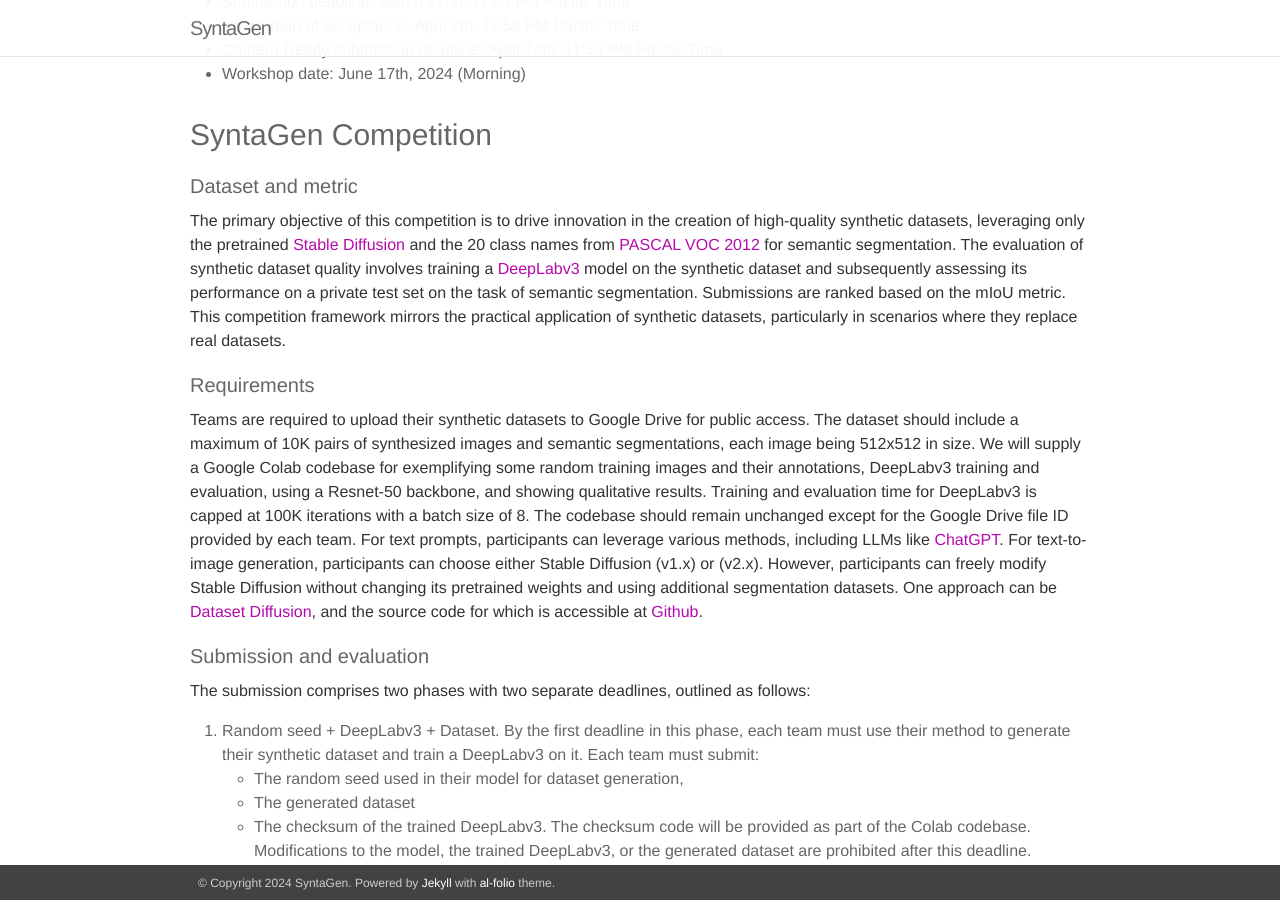
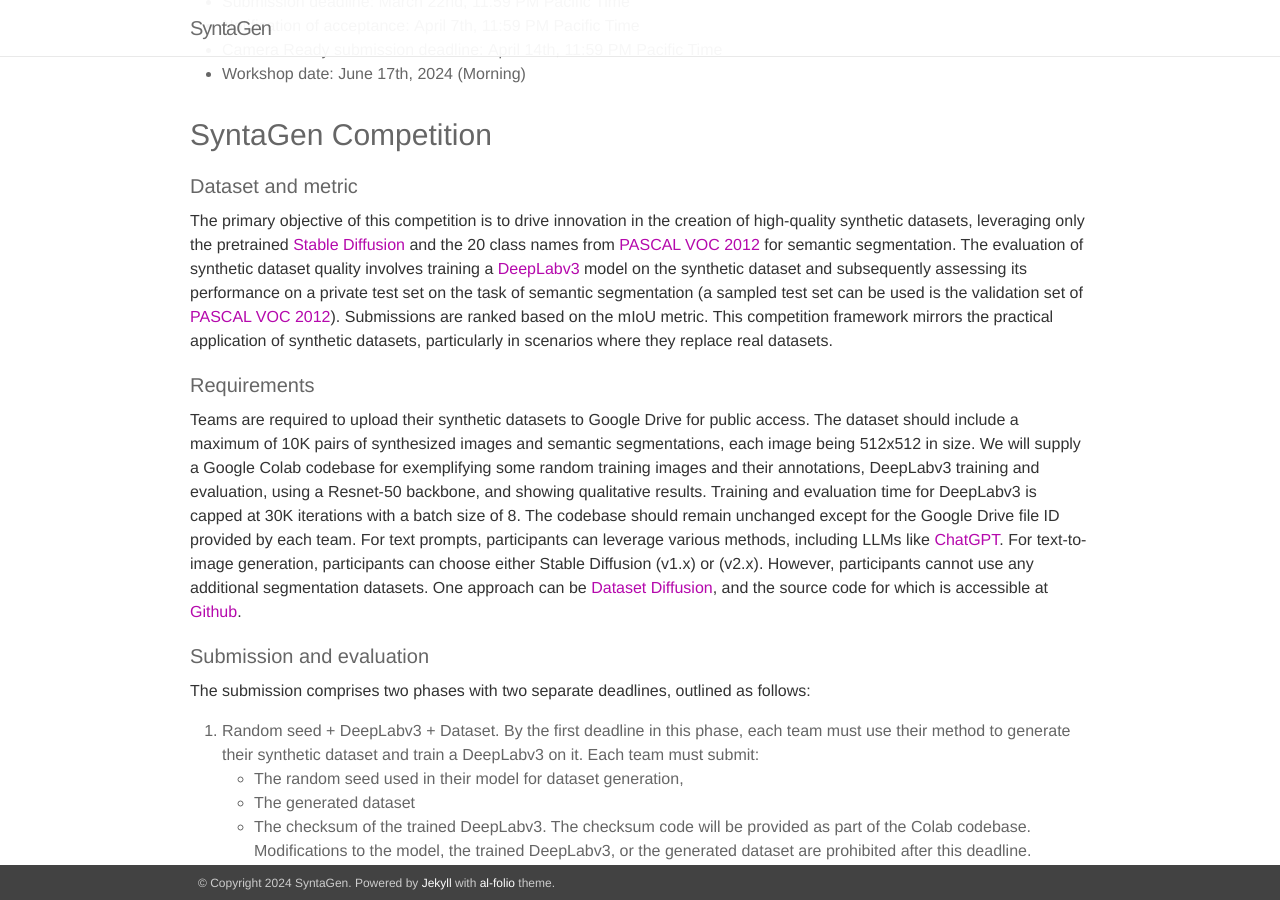
Before and after one commit to syntagen/syntagen.github.io, a Jekyll site: the page built from _pages/neurips2023.md, in a window 1280 px wide and 900 px high, scrolled down 2618 px. Built offline with Jekyll 4.4.1, drawn with Linux system fonts in a browser that asks for light colours; nearby versions of some CDN libraries.

Commit message:
update pages

```diff
--- a/_pages/neurips2023.md
+++ b/_pages/neurips2023.md
@@ -102,13 +102,10 @@ Supplemental materials optionally can be submitted along the paper manuscript on
 
 ### **SyntaGen Competition**
 #### Dataset and metric
-The primary objective of this competition is to drive innovation in the creation
-of high-quality synthetic datasets, leveraging only the pretrained [Stable Diffusion](https://huggingface.co/spaces/stabilityai/stable-diffusion)
-and the 20 class names from [PASCAL VOC 2012](http://host.robots.ox.ac.uk/pascal/VOC/voc2012/) for semantic segmentation. The evaluation of synthetic dataset quality involves training a [DeepLabv3](https://arxiv.org/abs/1706.05587) model on the synthetic dataset and subsequently assessing its performance on a private test set on the task of semantic segmentation. Submissions are ranked based on the **mIoU** metric. This competition framework mirrors the practical
-application of synthetic datasets, particularly in scenarios where they replace real datasets.
+The primary objective of this competition is to drive innovation in the creation of high-quality synthetic datasets, leveraging only the pretrained [Stable Diffusion](https://huggingface.co/spaces/stabilityai/stable-diffusion) and the 20 class names from [PASCAL VOC 2012](http://host.robots.ox.ac.uk/pascal/VOC/voc2012/) for semantic segmentation. The evaluation of synthetic dataset quality involves training a [DeepLabv3](https://arxiv.org/abs/1706.05587) model on the synthetic dataset and subsequently assessing its performance on a private test set on the task of semantic segmentation  (a sampled test set can be used is the validation set of [PASCAL VOC 2012](http://host.robots.ox.ac.uk/pascal/VOC/voc2012/)). Submissions are ranked based on the **mIoU** metric. This competition framework mirrors the practical application of synthetic datasets, particularly in scenarios where they replace real datasets.
 
 #### Requirements
-Teams are required to upload their synthetic datasets to **Google Drive** for public access. The dataset should include a maximum of **10K** pairs of synthesized images and semantic segmentations, each image being **512x512** in size. We will supply a Google Colab codebase for exemplifying some random training images and their annotations, DeepLabv3 training and evaluation, using a **Resnet-50** backbone, and showing qualitative results. Training and evaluation time for DeepLabv3 is capped at **100K iterations** with a **batch size of 8**.  The codebase should remain unchanged except for the Google Drive file ID provided by each team. For text prompts, participants can leverage various methods, including LLMs like [ChatGPT](https://chat.openai.com/). For text-to-image generation, participants can choose either **Stable Diffusion (v1.x) or (v2.x)**. However, participants can freely modify Stable Diffusion without changing its pretrained weights and using additional segmentation datasets. One approach can be [Dataset Diffusion](https://arxiv.org/abs/2309.14303), and the source code for which is accessible at [Github](https://github.com/VinAIResearch/Dataset-Diffusion/tree/main).
+Teams are required to upload their synthetic datasets to **Google Drive** for public access. The dataset should include a maximum of **10K** pairs of synthesized images and semantic segmentations, each image being **512x512** in size. We will supply a Google Colab codebase for exemplifying some random training images and their annotations, DeepLabv3 training and evaluation, using a **Resnet-50** backbone, and showing qualitative results. Training and evaluation time for DeepLabv3 is capped at **30K iterations** with a **batch size of 8**.  The codebase should remain unchanged except for the Google Drive file ID provided by each team. For text prompts, participants can leverage various methods, including LLMs like [ChatGPT](https://chat.openai.com/). For text-to-image generation, participants can choose either **Stable Diffusion (v1.x) or (v2.x)**. However, participants cannot use any additional segmentation datasets. One approach can be [Dataset Diffusion](https://arxiv.org/abs/2309.14303), and the source code for which is accessible at [Github](https://github.com/VinAIResearch/Dataset-Diffusion/tree/main).
 
 #### Submission and evaluation
 The submission comprises two phases with two separate deadlines,
```
